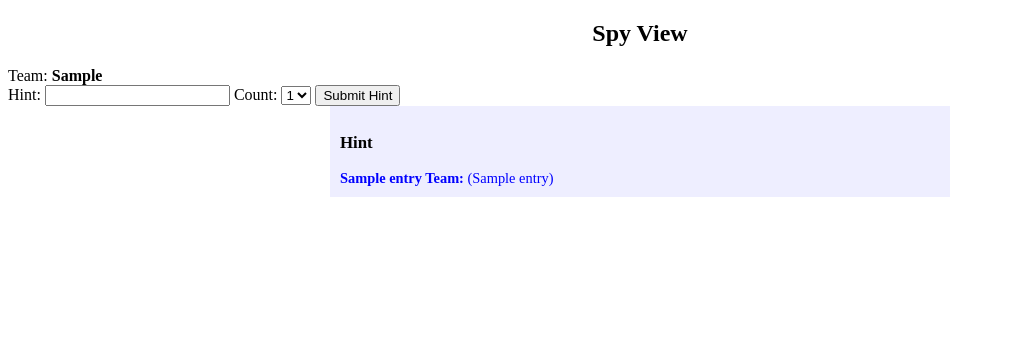
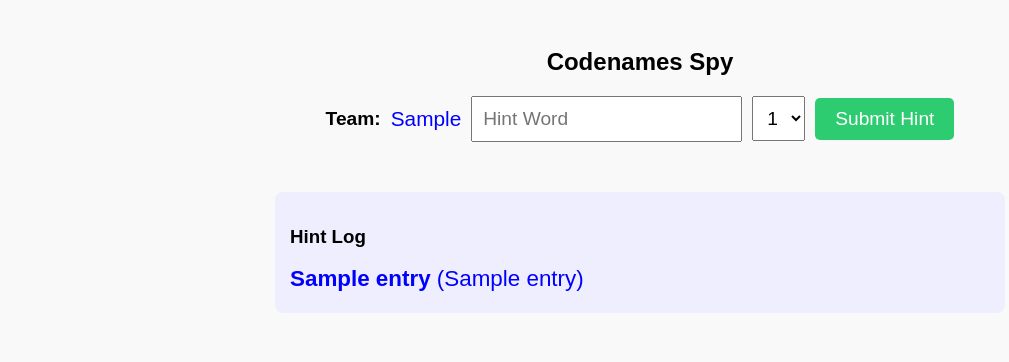
Before and after one commit to atikeee/AllGames, a Flask app: template buzzer_app/templates/codenames_spy.html in a window 1280 px wide. Shown: the top 362 px of the page, without its empty margins (0-1009 px from the left). Run offline with Flask 3, Linux system fonts and the light colour scheme; the template is opened without the code that fills it: most values are stand-ins (such as "Sample title", 1, 10 or a date in 2020).

Commit message:
first release quality codenames.

```diff
--- a/buzzer_app/templates/codenames_spy.html
+++ b/buzzer_app/templates/codenames_spy.html
@@ -1,51 +1,105 @@
 <!DOCTYPE html>
 <html>
 <head>
-    <title>Codenames Spy View</title>
+    <title>Codenames Spy</title>
     <style>
-        .grid { display: grid; grid-template-columns: repeat(5, 1fr); gap: 10px; max-width: 600px; margin: auto; }
+        body {
+            font-family: Arial, sans-serif;
+            padding: 20px;
+            background-color: #f9f9f9;
+        }
+        .grid {
+            display: grid;
+            grid-template-columns: repeat(5, 1fr);
+            gap: 10px;
+            max-width: 700px;
+            margin: auto;
+            margin-bottom: 30px;
+        }
         .cell {
-            padding: 20px;
-            border: 1px solid #ccc;
+            padding: 25px;
             font-size: 1.2rem;
+            border: 2px solid #ccc;
             text-align: center;
+            border-radius: 6px;
             color: white;
         }
-        .red { background-color: #e74c3c; }
-        .blue { background-color: #3498db; }
-        .black { background-color: black; }
-        .gray { background-color: #929292; }
-        .log { margin-top: 20px; max-width: 600px; margin: auto; font-size: 0.9rem; background: #eef; padding: 10px; }
+        .form-section {
+            display: flex;
+            justify-content: center;
+            align-items: center;
+            gap: 10px;
+            margin-bottom: 20px;
+        }
+        input[type="text"], select {
+            padding: 10px;
+            font-size: 1.2rem;
+        }
+        .submit-btn {
+            padding: 10px 20px;
+            font-size: 1.2rem;
+            background-color: #2ecc71;
+            color: white;
+            border: none;
+            border-radius: 5px;
+            cursor: pointer;
+        }
+        .log {
+            max-width: 700px;
+            margin: 30px auto;
+            background: #eef;
+            padding: 15px;
+            border-radius: 8px;
+        }
+        .hint-entry {
+            font-size: 1.4rem;
+            margin-bottom: 6px;
+        }
     </style>
 </head>
 <body>
-    <h2 style="text-align:center">Spy View</h2>
-    <div class="grid">
-        {% for word, color in zip(words, colors) %}
-        <div class="cell {{ color }}">{{ word }}</div>
-        {% endfor %}
-    </div>
+    <h2 style="text-align:center">Codenames Spy</h2>
 
-    <form method="post">
-        <label>Team: <strong>{{ current_team }}</strong></label><br>
-        Hint: <input type="text" name="hint" required>
-        Count: <select name="count">
+    <form method="post" onsubmit="return validateForm()">
+        <div class="form-section">
+            <strong style="font-size:1.2rem;">Team:</strong>
+            <span style="font-size:1.3rem; color: {{ 'red' if current_team == 'red' else 'blue' }};">
+                {{ current_team|capitalize }}
+            </span>
+            <input type="text" name="hint" id="hint" placeholder="Hint Word">
+            <select name="count">
                 {% for i in range(1, 10) %}
                     <option value="{{ i }}">{{ i }}</option>
                 {% endfor %}
             </select>
-        <button type="submit">Submit Hint</button>
+            <button type="submit" class="submit-btn">Submit Hint</button>
+        </div>
     </form>
 
+    <div class="grid">
+        {% for word, color in zip(words, colors) %}
+            <div class="cell" style="background-color: {{ color }}">{{ word }}</div>
+        {% endfor %}
+    </div>
 
     <div class="log">
-    <h3>Hint</h3>
+        <h3>Hint Log</h3>
         {% for entry in hint_log %}
-        <div style="color: {{ 'red' if entry[0].lower() == 'red' else 'blue' }};">
-            <strong>{{ entry[1]|capitalize }} Team:</strong>
-             ({{ entry[2] }})
+            <div class="hint-entry" style="color: {{ 'red' if entry[0].lower() == 'red' else 'blue' }};">
+                <strong>{{ entry[1]|capitalize }}</strong> ({{ entry[2] }})
             </div>
         {% endfor %}
     </div>
+
+    <script>
+        function validateForm() {
+            const hint = document.getElementById("hint").value.trim();
+            if (!hint) {
+                alert("Hint cannot be empty.");
+                return false;
+            }
+            return true;
+        }
+    </script>
 </body>
 </html>
```
Also changed, not shown: buzzer_app/templates/codenames.html (+65 -26 lines). Lines whose indentation alone changed are shown as unchanged.
